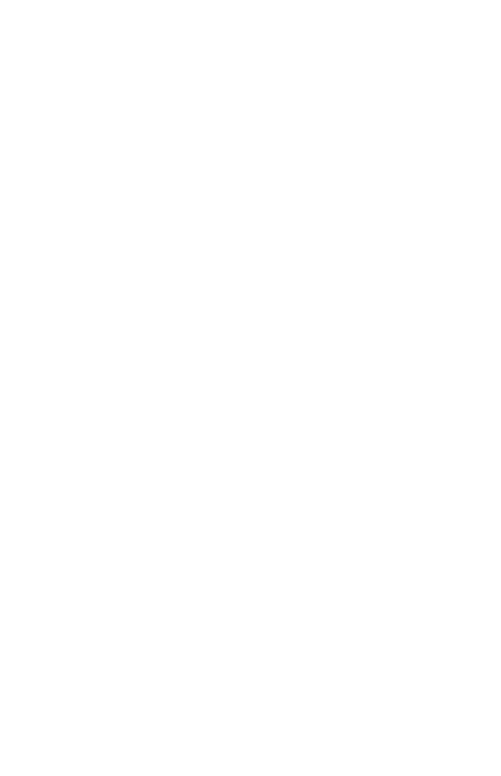
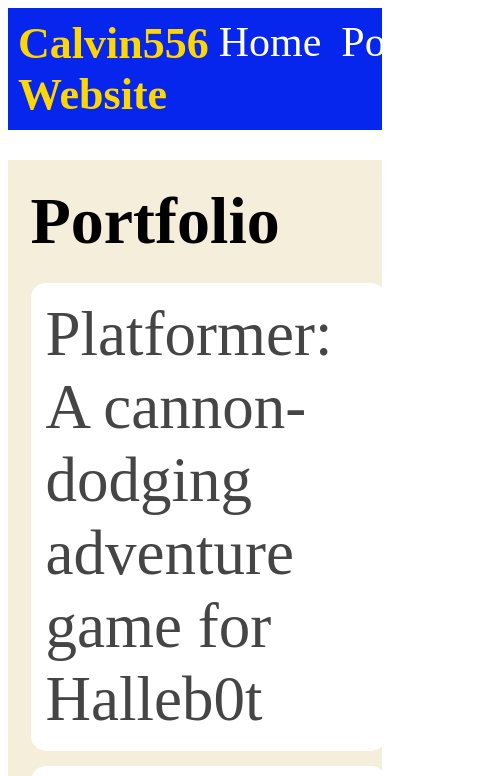
Before and after one commit to carter274/carter274.github.io, a plain HTML site: page portfolio.html in a window 390 px wide. Shown: the top 776 px of the page, 501 px wide, since content can reach past the window. Drawn offline with Linux system fonts and the light colour scheme.

Commit message:
customize this message

```diff
--- a/index.html
+++ b/index.html
@@ -1,12 +1,43 @@
 <!DOCTYPE html>
 <html>
   <head>
-    <title>CHANGE ME</title>
+    <title>Calvin Website</title>
   </head>
 
   <body>
-    <!-- All content goes here -->
+    <title>Calvin website</title>
+    <link rel="stylesheet" href="style.css" />
+  </head>
+
+  <body>
     <div id="all-contents">
+      <nav>
+        <h1>Calvin Website</h1>
+         <ul id="nav-ul">
+            <li class="nav-li">
+              <a href="index.html">Home</a>
+            </li>
+            <li class="nav-li">
+              <a href="portfolio.html">Portfolio</a>
+            </li>
+          </ul>
+     </nav>
+
+    <main>
+      <div class="sidebar">
+        <img class="sidebar-image" src =https://lionswire.usatoday.com/gcdn/authoring/images/smg/2024/10/29/SMGW/75924197007-52-112888.jpeg?width=660&height=469&fit=crop&format=pjpg&auto=webp">
+      </div>
+
+      <div class="content">
+        <h2>Calvin556</h2>
+          <p>Student at Destrehan Highschool</p>
+        <div id="inetrests">
+          <h3>Interests:</h3>
+            <ul>
+              <li>Football</li>
+              <li>Watching youtube</li>
+              <li>Watching movies</li>
+            </ul>
 
     </div>
   </body>
--- a/portfolio.html
+++ b/portfolio.html
@@ -0,0 +1,40 @@
+<!DOCTYPE html>
+<html>
+  <head>
+    <title>Calvin556 Home</title>
+     <link rel="stylesheet" href="style.css" />
+  </head>
+
+  <body>
+
+    <div id="all-contents">
+      <nav>
+        <h1>Calvin556 Website</h1>
+        <ul id="nav-ul">
+            <li class="nav-li">
+                <a href="index.html">Home</a>
+            </li>
+            <li class="nav-li">
+                <a href="portfolio.html">Portfolio</a>
+            </li>
+        </ul>
+      </nav>
+
+      <main>
+<div class="content">
+    <h1>Portfolio</h1>
+        <ul id="portfolio">
+            <li>
+                 <a href="fsd-projects/platformer/">Platformer: A cannon-dodging adventure game for Halleb0t</a>
+            </li>
+            <li>
+                <a href="fsd-projects/bouncing-box/">Bouncing Box: A fun introduction to web game development</a>
+            </li>
+            <li>
+                 <a href="fsd-projects/circularity/">Circularity: A poetic motion experiment with circles</a>
+            </li>
+        </ul>
+      </main>
+    </div>
+  </body>
+</html>
--- a/style.css
+++ b/style.css
@@ -0,0 +1,224 @@
+
+background: rgb(125, 198, 205);
+    color: rgb(45, 45, 45);
+    padding: 10px;
+    font-family: Arial, sans-serif;
+}
+
+#all-contents {
+    max-width: 800px;
+    margin: auto;
+}
+
+/* navigation menu */
+nav {
+    background: rgb(6, 37, 237);
+    margin: 0 auto;
+    display: flex;
+    padding: 10px;
+    margin-bottom: 20px;
+}
+
+h1 {
+    display: flex;
+    align-items: center;
+    color: gold;
+    flex: 1;
+    margin: 0;
+}
+
+#nav-ul {
+    list-style-type: none;
+    margin: 0;
+    padding: 0;
+    display: flex;
+}
+
+.nav-li {
+    display: inline-block;
+    padding: 0 10px;
+}
+
+a {
+    text-decoration: none;
+    color: #fff;
+}
+
+/* main container area beneath menu */
+main {
+    background: rgb(245, 238, 219);
+    display: flex;
+    margin-top: 20px;
+}
+
+.sidebar {
+    margin-right: 25px;
+    padding: 10px;
+}
+
+.sidebar-img {
+    width: 200px;
+}
+
+.content {
+    flex: 1;
+    padding: 15px;
+}
+
+/* interests section styles */
+#interests {
+    border: 4px silver ridge;
+    padding: 8px;
+    margin-top: 20px;
+}
+
+h2, h3 {
+    margin: 0px;
+}
+
+.content h1 {
+  color: rgb(145, 18, 18);
+}
+
+#portfolio {
+  list-style-type: none;
+  padding-left: 0;
+}
+
+#portfolio li {
+  background: #fff;
+  padding: 10px;
+  border-radius: 10px;
+  margin-bottom: 10px;
+}
+
+#portfolio li:hover {
+  background: #eee;
+}
+
+#portfolio a {
+  text-decoration: none;
+  color: #454545;
+}
+
+@media screen and (min-width: 120px) and (max-width: 1080px) {
+  main {
+    height: 100ch;
+    zoom: 1.5;
+    display: grid;
+  }
+
+  h1 {
+    font-size: 44px;
+  }
+
+  h2 {
+    font-size: 42px;
+  }
+
+  h3 {
+    font-size: 36px;
+  }
+
+  #all-contents {
+    height: 100ch;
+    margin: none;
+  }
+
+  a {
+    font-size: 42px;
+  }
+
+  .sidebar {
+    margin-right: 0px;
+    justify-content: center;
+    align-items: center;
+  }
+
+  .sidebar-img {
+    width: 100%;
+  }
+
+  p,
+  li {
+    font-size: 24px;
+  }
+
+  .content {
+    align-content: center;
+    justify-content: center;
+  }
+}
+/* Portfolio styles */
+.content h1 {
+  color: black;
+}
+
+#portfolio {
+  list-style-type: none;
+  padding-left: 0;
+}
+
+#portfolio li {
+  background: #fff;
+  padding: 10px;
+  border-radius: 10px;
+  margin-bottom: 10px;
+}
+
+#portfolio li:hover {
+  background: #eee;
+}
+
+#portfolio a {
+  text-decoration: none;
+  color: #454545;
+}
+@media screen and (min-width: 120px) and (max-width: 1080px) {
+  main {
+    height: 100ch;
+    zoom: 1.5;
+    display: grid;
+  }
+
+  h1 {
+    font-size: 44px;
+  }
+
+  h2 {
+    font-size: 42px;
+  }
+
+  h3 {
+    font-size: 36px;
+  }
+
+  #all-contents {
+    height: 100ch;
+    margin: none;
+  }
+
+  a {
+    font-size: 42px;
+  }
+
+  .sidebar {
+    margin-right: 0px;
+    justify-content: center;
+    align-items: center;
+  }
+
+  .sidebar-img {
+    width: 100%;
+  }
+
+  p,
+  li {
+    font-size: 24px;
+  }
+
+  .content {
+    align-content: center;
+    justify-content: center;
+  }
+}
```
